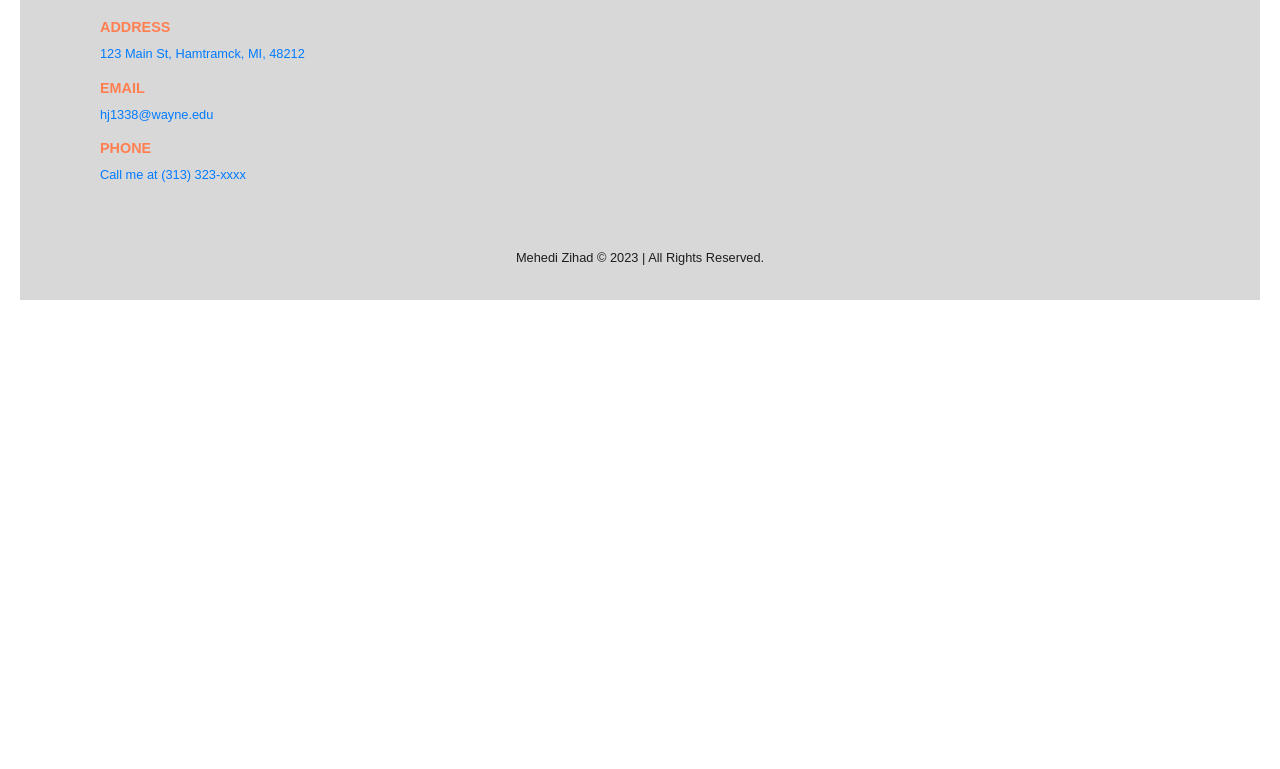
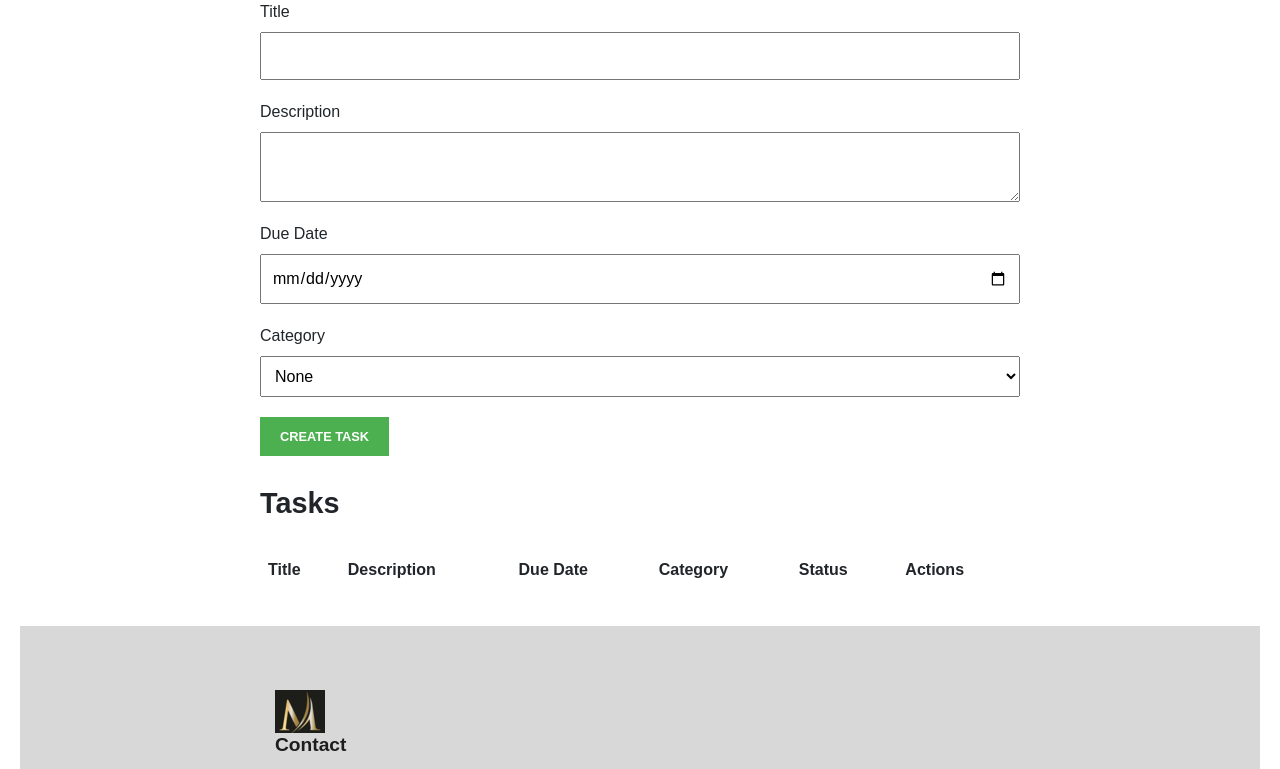
Before and after one commit to MehediZihad/ToDoList-4, a plain HTML site: page Apps/index.html in a window 1280 px wide. Shown: the part 163-932 px from the top of the page. Before the commit the page ends 800 px from the top, so only its background shows below. Drawn offline with nearby package versions, Linux system fonts and the light colour scheme; a web font is replaced by a local one.

Commit message:
update home page, author page, and style sheet

```diff
--- a/Apps/index.html
+++ b/Apps/index.html
@@ -94,6 +94,42 @@
         </div>
     </nav>
 
+    <div class="container">
+        <h1>To-Do List</h1>
+
+        <h2>Create Task</h2>
+        <form method="POST" action="create_task.php">
+            <label for="title">Title</label>
+            <input type="text" name="title" required>
+
+            <label for="description">Description</label>
+            <textarea name="description" required></textarea>
+
+            <label for="due-date">Due Date</label>
+            <input type="date" name="due-date">
+
+            <label for="category">Category</label>
+            <select name="category">
+                <option value="">None</option>
+                <!-- PHP code to fetch categories from database -->
+            </select>
+
+            <button type="submit">Create Task</button>
+        </form>
+
+        <h2>Tasks</h2>
+        <table>
+            <tr>
+                <th>Title</th>
+                <th>Description</th>
+                <th>Due Date</th>
+                <th>Category</th>
+                <th>Status</th>
+                <th>Actions</th>
+            </tr>
+            <!-- PHP code to fetch tasks from database -->
+        </table>
+    </div>
 
     <footer class="mt-3 py-3" class="container">
         <div class="row container mx-auto pt-5">
--- a/Apps/styles.css
+++ b/Apps/styles.css
@@ -192,3 +192,71 @@ footer p {
   color: #1d1d1d;
   font-size: 0.8rem;
 }
+
+
+.container {
+  max-width: 800px;
+  margin: 0 auto;
+  padding: 20px;
+}
+
+h1 {
+  text-align: center;
+}
+
+h2 {
+  margin-top: 30px;
+}
+
+form label {
+  display: block;
+  margin-top: 10px;
+}
+
+form input,
+form textarea {
+  display: block;
+  width: 100%;
+  padding: 10px;
+  margin-bottom: 20px;
+}
+
+form select {
+  display: block;
+  width: 100%;
+  padding: 10px;
+  margin-bottom: 20px;
+}
+
+form button {
+  display: block;
+  padding: 10px 20px;
+  margin-top: 20px;
+  background-color: #4CAF50;
+  color: #fff;
+  border: none;
+  cursor: pointer;
+}
+
+table {
+  margin-top: 30px;
+  border-collapse: collapse;
+  width: 100%;
+}
+
+th,
+td {
+  text-align: left;
+  padding: 8px;
+}
+
+tr:nth-child(even) {
+  background-color: #f2f2f2;
+}
+
+.actions a {
+  padding: 5px 10px;
+  background-color: #4CAF50;
+  color: #fff;
+  text-decoration: none;
+}
```
Also changed, not shown: Apps/author.html (+23 -10 lines).
